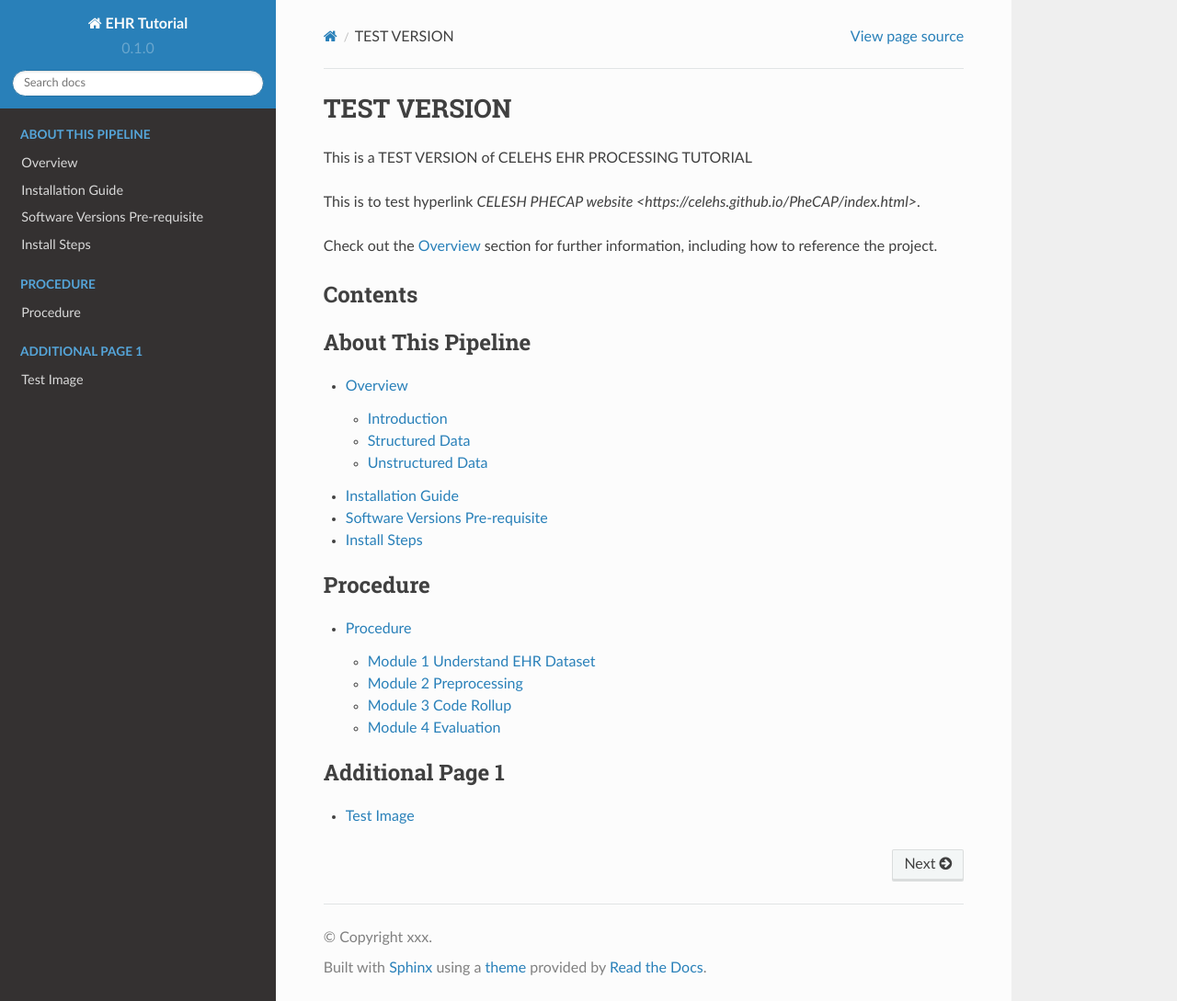
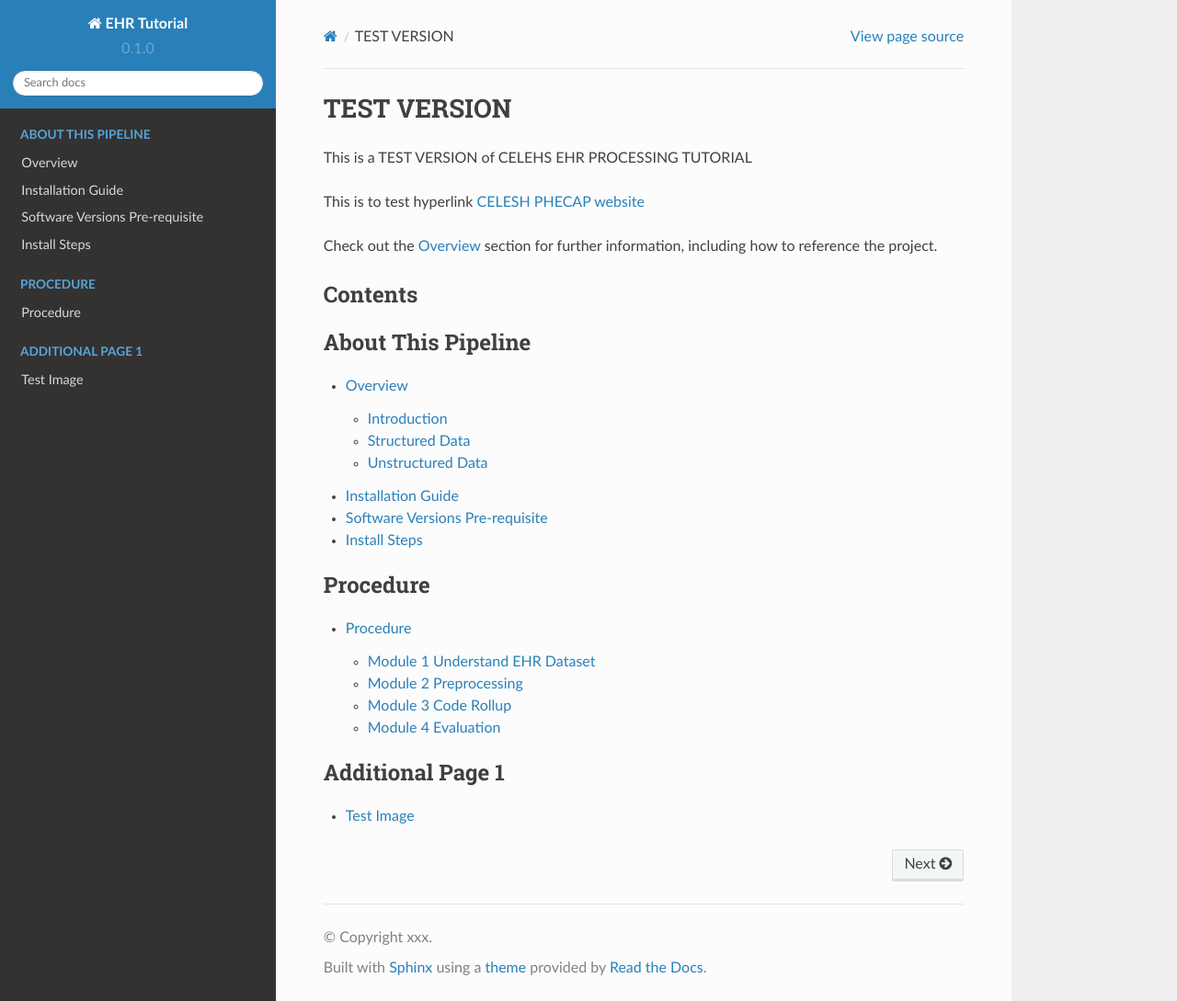
Before and after one commit to gigglypear/ehr_protocol_tutorial_test, a Sphinx documentation site: the page built from docs/source/index.rst, in a window 1280 px wide and 1089 px high. Shown: the whole window at 92% size. Built offline with Sphinx 7.4.7 and the Read the Docs theme 2.0.0, drawn with Linux system fonts in a browser that asks for light colours.

Commit message:
Update index.rst

```diff
--- a/docs/source/index.rst
+++ b/docs/source/index.rst
@@ -3,7 +3,7 @@
 
 This is a TEST VERSION of CELEHS EHR PROCESSING TUTORIAL
 
-This is to test hyperlink `CELESH PHECAP website <https://celehs.github.io/PheCAP/index.html>`.
+This is to test hyperlink `CELESH PHECAP website <https://celehs.github.io/PheCAP/index.html>`_
 
 Check out the :doc:`overview` section for further information, including
 how to :ref:`reference` the project.
```
